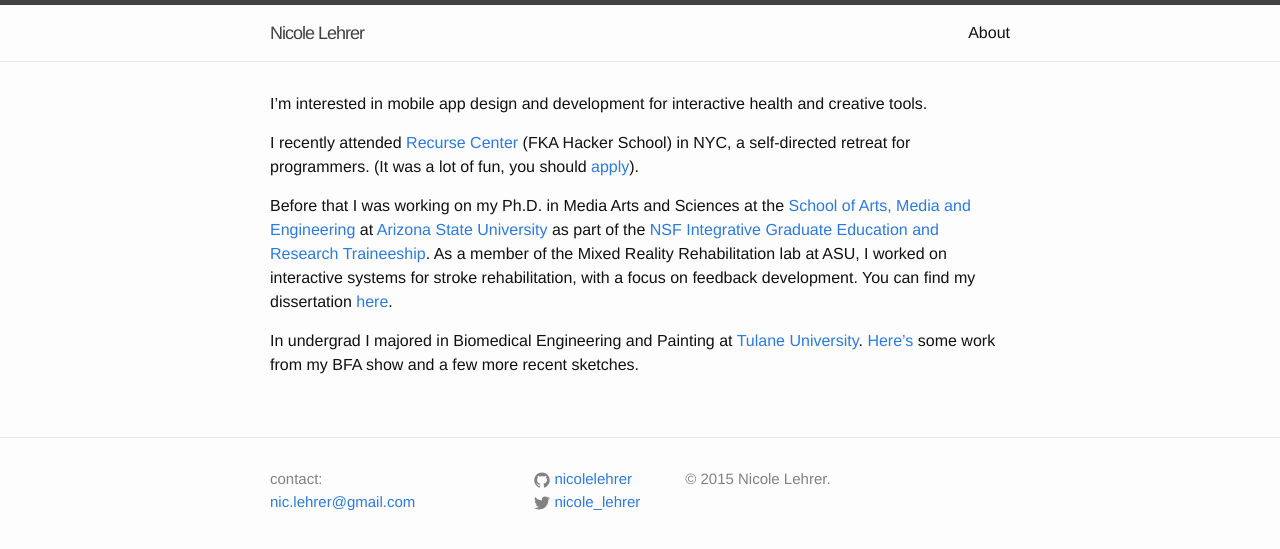
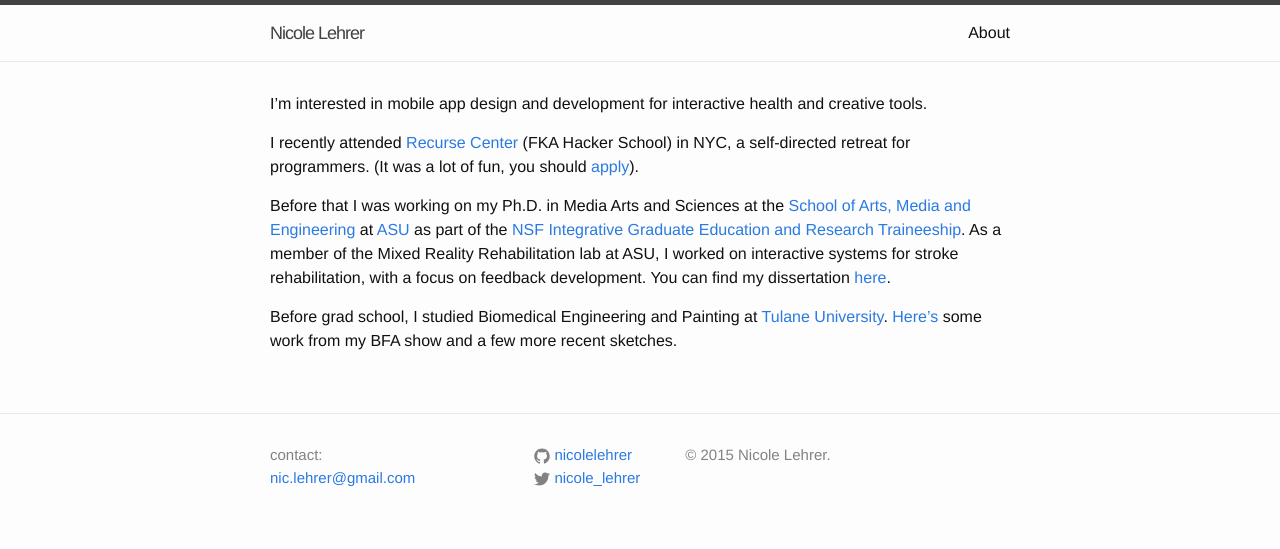
Before and after one commit to nicolelehrer/nicolelehrer.github.io, a Jekyll site: the page built from about.md, in a window 1280 px wide. Shown: the top 549 px of the page. Built offline with Jekyll 4.4.1, drawn with Linux system fonts in a browser that asks for light colours.

```diff
--- a/about.md
+++ b/about.md
@@ -8,6 +8,6 @@ I'm interested in mobile app design and development for interactive health and c
 
 I recently attended [Recurse Center](https://www.recurse.com/) (FKA Hacker School) in NYC, a self-directed retreat for programmers. (It was a lot of fun, you should [apply](https://www.recurse.com/apply)).
 
-Before that I was working on my Ph.D. in Media Arts and Sciences at the [School of Arts, Media and Engineering](http://ame.asu.edu) at [Arizona State University](http://www.asu.edu) as part of the [NSF Integrative Graduate Education and Research Traineeship](http://www.igert.org). As a member of the Mixed Reality Rehabilitation lab at ASU, I worked on interactive systems for stroke rehabilitation, with a focus on feedback development. You can find my dissertation [here](http://repository.asu.edu/items/26862).
+Before that I was working on my Ph.D. in Media Arts and Sciences at the [School of Arts, Media and Engineering](http://ame.asu.edu) at [ASU](http://www.asu.edu) as part of the [NSF Integrative Graduate Education and Research Traineeship](http://www.igert.org). As a member of the Mixed Reality Rehabilitation lab at ASU, I worked on interactive systems for stroke rehabilitation, with a focus on feedback development. You can find my dissertation [here](http://repository.asu.edu/items/26862).
 
-In undergrad I majored in Biomedical Engineering and Painting at [Tulane University](http://tulane.edu). [Here's](/painting/) some work from my BFA show and a few more recent sketches.
+Before grad school, I studied Biomedical Engineering and Painting at [Tulane University](http://tulane.edu). [Here's](/painting/) some work from my BFA show and a few more recent sketches.
```
Also changed, not shown: feedback.md (+3 -13 lines), speech.md (+5 -7 lines).
